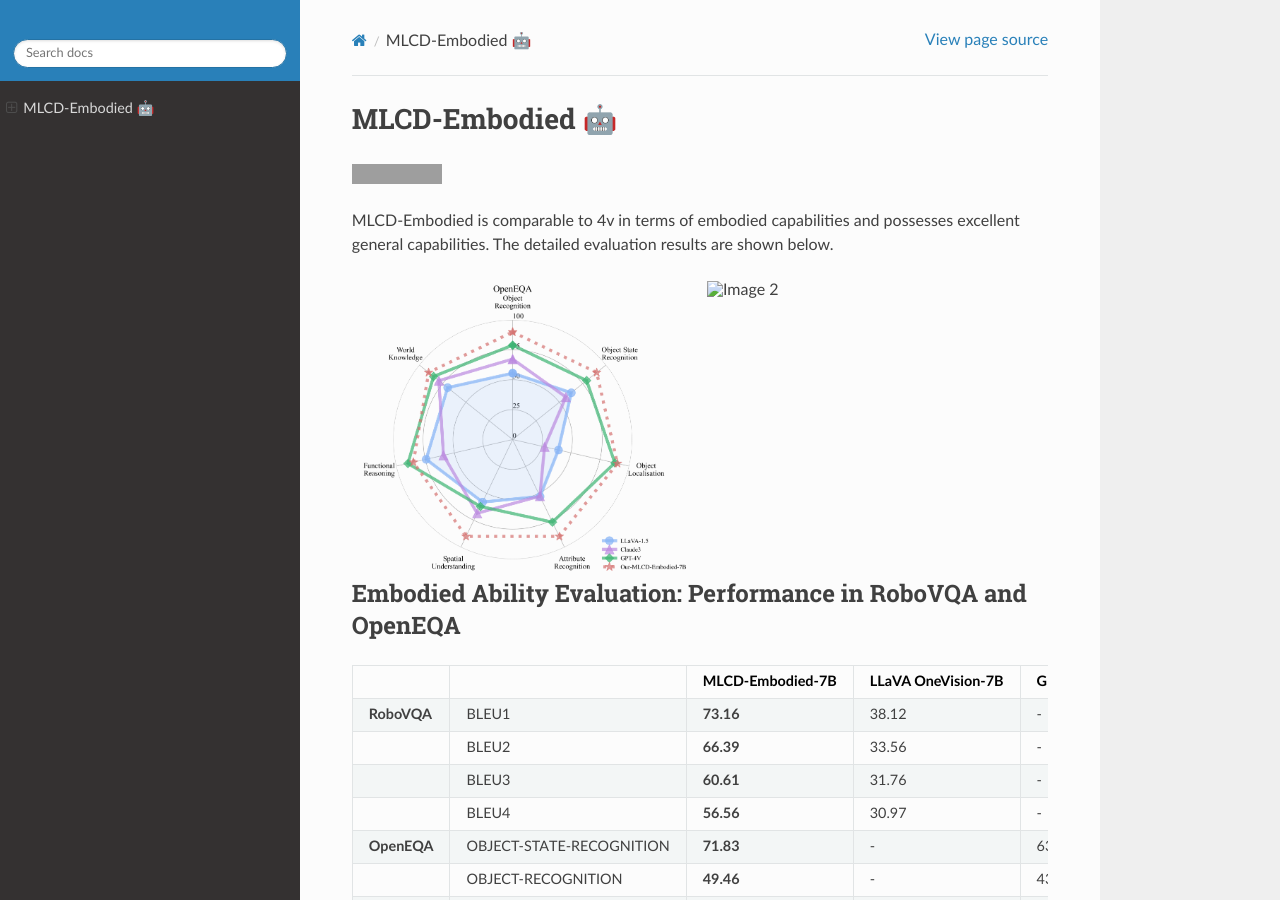
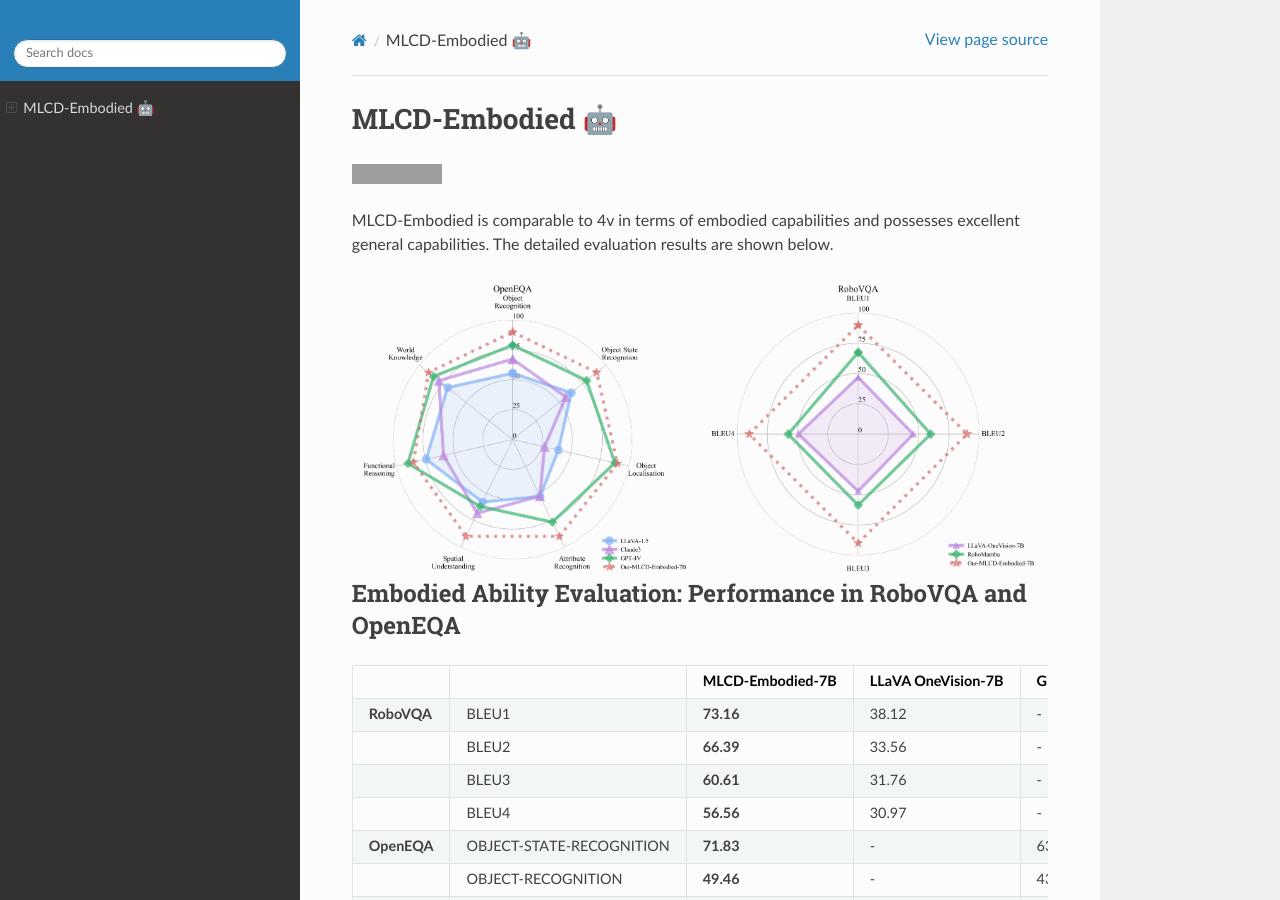
Before and after one commit to deepglint/unicom, a Sphinx documentation site: the page built from docs/source/MLCD_Embodied.md, in a window 1280 px wide and 900 px high. Built offline with Sphinx 7.4.7 and the Read the Docs theme 3.1.0, drawn with Linux system fonts in a browser that asks for light colours; grey boxes are pictures that could not be loaded.

Commit message:
readthedocs

```diff
--- a/docs/source/MLCD_Embodied.md
+++ b/docs/source/MLCD_Embodied.md
@@ -8,7 +8,7 @@
 
 <div style="display: flex; flex-wrap: wrap; justify-content: space-around;">
   <img src="_static/asserts/radar_openeqa.png" alt="Image 1" style="width: 48%;">
-  <img src="_staticasserts/radar_robomembar.png" alt="Image 2" style="width: 48%;">
+  <img src="_static/asserts/radar_robomembar.png" alt="Image 2" style="width: 48%;">
 </div>
 
 ## Embodied Ability Evaluation: Performance in RoboVQA and OpenEQA
```
